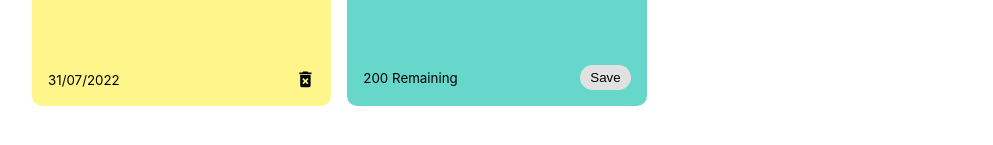
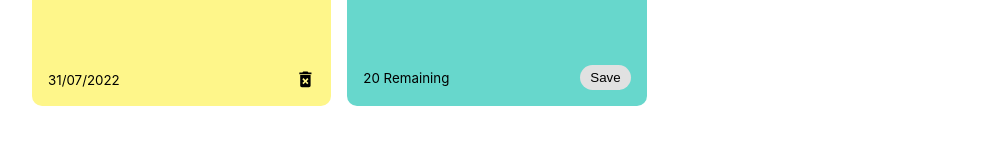
Before and after one commit to PaStar98/react-notes-app, a React (Create React App) app: page / in a window 1280 px wide. Shown: the part 257-402 px from the top of the page, without its empty margins (143-1136 px from the left). Built offline with nearby package versions, Linux system fonts and the light colour scheme; the HTML template or start-up script is replaced by a standard one.

Commit message:
Fix: fixed issue that prevent user to removing characters after reaching characterLimit

```diff
--- a/src/components/Notes/AddNote.js
+++ b/src/components/Notes/AddNote.js
@@ -3,10 +3,10 @@ import styles from './AddNote.module.css';
 
 const AddNote = ({ handleAddNote }) => {
   const [noteText, setNoteText] = useState('');
-  const characterLimit = 200;
+  const characterLimit = 20;
 
   const handleChange = event => {
-    if (noteText.length < characterLimit) {
+    if (characterLimit - event.target.value.length >= 0) {
       setNoteText(event.target.value);
     }
   };
@@ -28,7 +28,7 @@ const AddNote = ({ handleAddNote }) => {
         onChange={handleChange}
       ></textarea>
       <div className={'note-footer'}>
-        <small>{`${characterLimit - noteText.length} Remaining`}</small>
+        <small>{characterLimit - noteText.length} Remaining</small>
         <button className={styles.btn} onClick={handleSaveClick}>
           Save
         </button>
```
